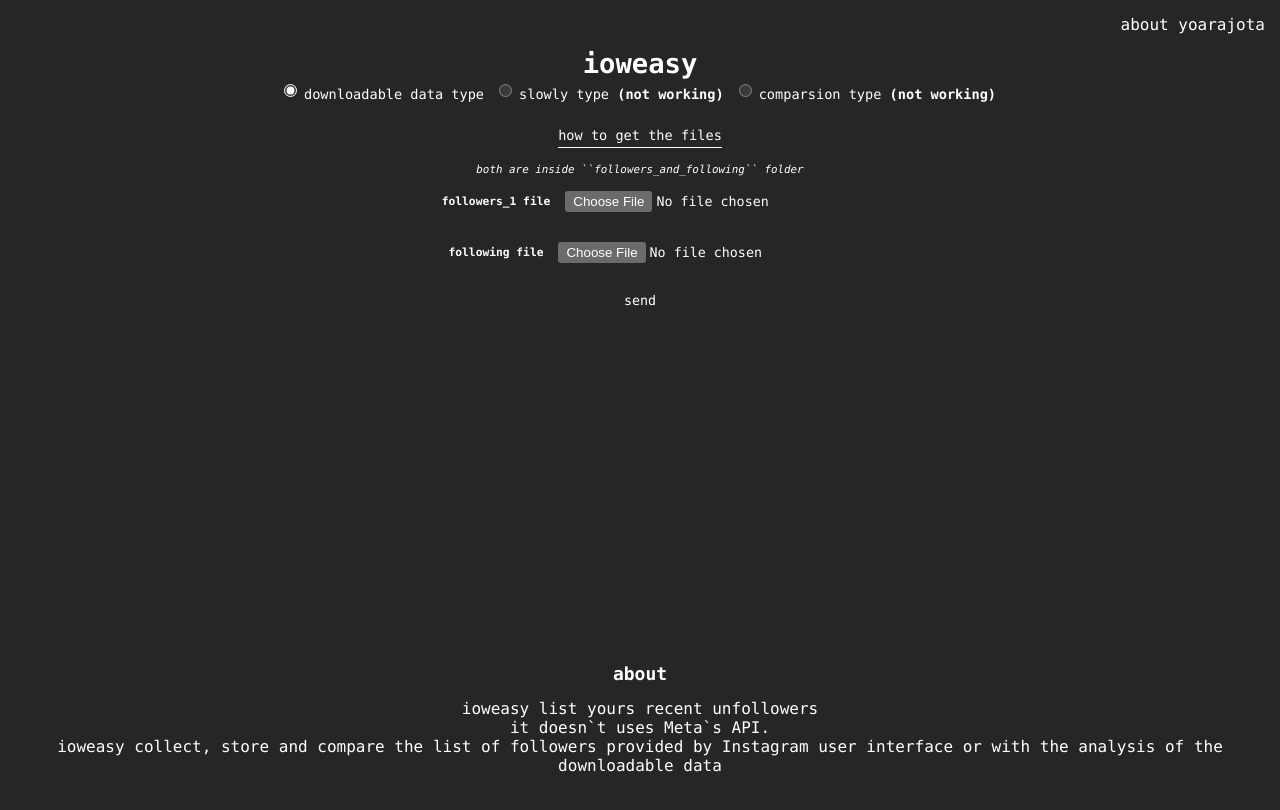
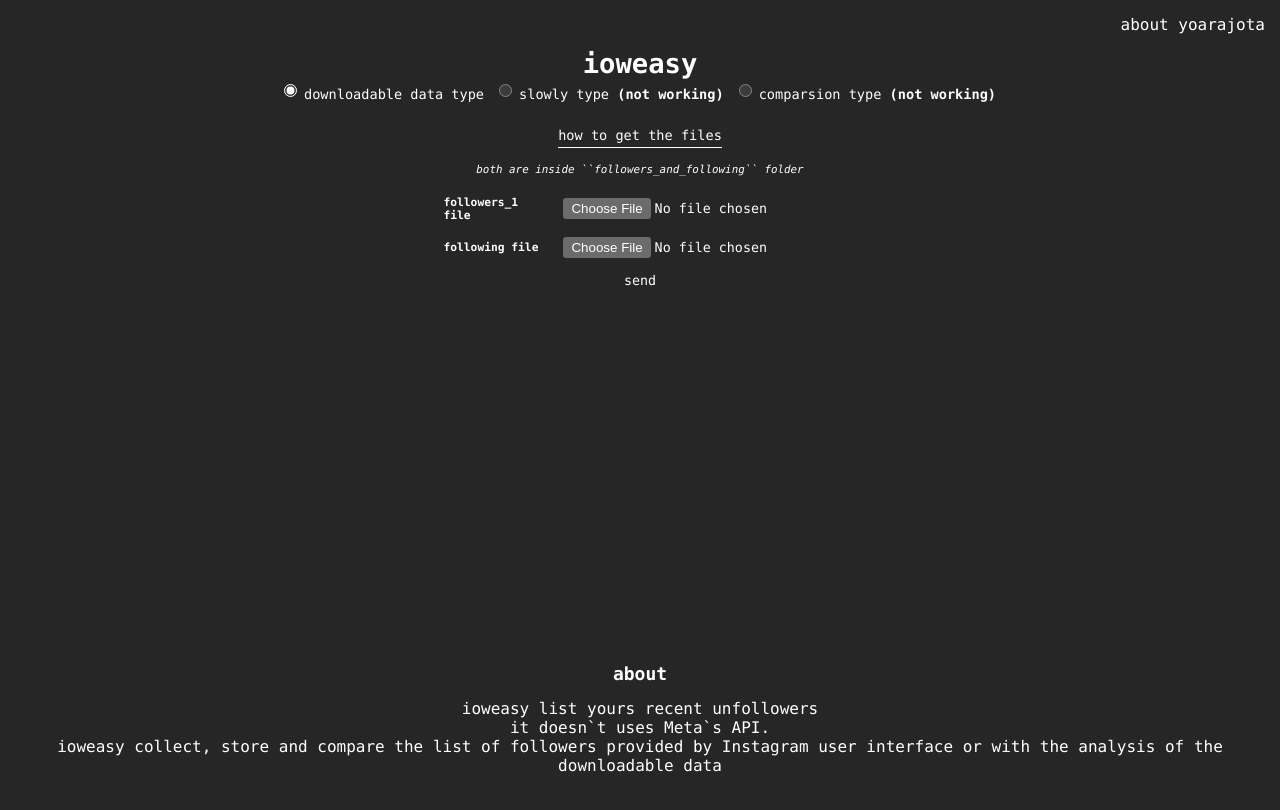
Before and after one commit to yoarajota/ioweasyf, a Next.js app: page / in a window 1280 px wide. Shown: the top 810 px of the page. Built offline with nearby package versions, Linux system fonts and the light colour scheme.

Commit message:
ui update

```diff
--- a/pages/index.tsx
+++ b/pages/index.tsx
@@ -176,7 +176,7 @@ export default function Home() {
                   name="type"
                   onChange={(e) => {
                     setLastusername("");
-                    setStatus(undefined)
+                    setStatus(undefined);
                     dispatch({
                       type: ActionType.type,
                       payload: parseInt(e.target.value),
@@ -194,7 +194,7 @@ export default function Home() {
                   name="type"
                   onChange={(e) => {
                     setLastusername("");
-                    setStatus(undefined)
+                    setStatus(undefined);
                     dispatch({
                       type: ActionType.type,
                       payload: parseInt(e.target.value),
@@ -214,7 +214,7 @@ export default function Home() {
                   name="type"
                   onChange={(e) => {
                     setLastusername("");
-                    setStatus(undefined)
+                    setStatus(undefined);
                     dispatch({
                       type: ActionType.type,
                       payload: parseInt(e.target.value),
@@ -245,6 +245,7 @@ export default function Home() {
                     </i>
                   </>
                 )}
+                <div  className={styles.archiveDivWrap}>
                   <div className={styles.archiveDiv}>
                     <h5>followers_1 file</h5>
                     <input
@@ -268,6 +269,7 @@ export default function Home() {
                       }
                       type="file"
                     ></input>
+                  </div>
                 </div>
               </>
             ) : (
--- a/styles/Home.module.css
+++ b/styles/Home.module.css
@@ -203,7 +203,7 @@
 .archiveDiv {
   display: flex;
   align-items: center;
-  margin: 15px 0;
+  gap: 12px;
 }
 
 .archiveDiv>input {
@@ -226,6 +226,17 @@
   font-size: 0.68rem;
 }
 
+.archiveDivWrap {
+  margin-top: 20px;
+  justify-content: left;
+  flex-direction: column;
+  gap: 10px;
+}
+
+.archiveDivWrap h5 {
+  width: 108px;
+}
+
 @media (max-width: 450px) {
   .types {
     display: block !important;
```
Lines whose indentation alone changed are shown as unchanged.
